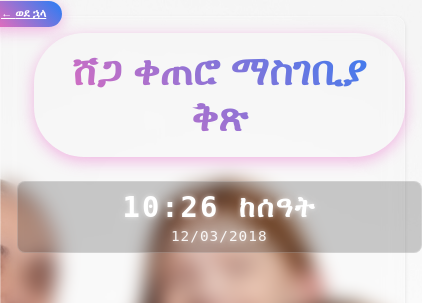
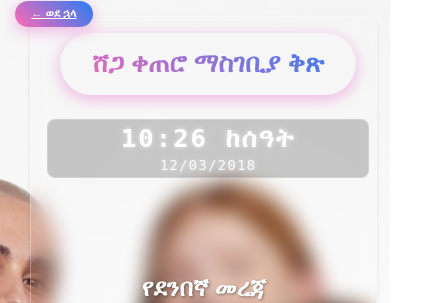
Before and after one commit to Ro-Bella/Shega-Skin-Studio, a React (Create React App) app in the folder frontend/: page /book in a window 390 px wide. Shown: the top 303 px of the page, 422 px wide, since content can reach past the window. Built offline with nearby package versions, Linux system fonts and the light colour scheme; no server answers.

Commit message:
size change

```diff
--- a/frontend/src/components/AppointmentForm.css
+++ b/frontend/src/components/AppointmentForm.css
@@ -55,7 +55,7 @@ body {
     -webkit-text-fill-color: transparent;
     background-clip: text;
     margin: 0; /* ነባሩን ማርጂን እናስወግዳለን */
-    font-size: 2.5rem; /* የፊደል መጠን ጨምረናል */
+    font-size: 1.6rem; /* የፊደል መጠን ጨምረናል */
 }
 
 /* ለካርዶቹ/ክፍሎቹ ስታይል */
@@ -151,7 +151,7 @@ body {
 
 /* Date and Time Display */
 .datetime-container {
-  padding: 0.5rem 1rem; /* የውስጥ ክፍተት ጨምረናል */
+  padding: 0.2rem 0.2rem; /* የውስጥ ክፍተት ጨምረናል */
   background-color: rgba(0, 0, 0, 0.2); /* ዳራውን ትንሽ ቀነስ አድርገናል */
   border-radius: 8px; /* ጠርዙን አስተካክለናል */
   text-shadow: 0 0 5px rgba(255, 255, 255, 0.6); /* የብርሃን ጥላ ጨምረናል */
@@ -159,12 +159,13 @@ body {
   flex-shrink: 0; /* እንዳይጨማደድ */
   text-align: right; /* ጽሑፉን ወደ ቀኝ አስተካክለናል */
   margin-top: -7rem; /* ከላይ ያለውን ክፍተት አስተካክለናል */
-  margin-right: -2.5rem; /* ከቀኝ ያለውን ክፍተት አስተካክለናል */
+  margin-right: -1.5rem; /* ከቀኝ ያለውን ክፍተት አስተካክለናል */
+  margin-left: -1.5rem; /* ከግራ ያለውን ክፍተት አስተካክለናል */
 }
 
 .time-display {
   font-family: 'monospace', 'Courier New', Courier; /* ዲጂታል ፊደል */
-  font-size: 1.8rem; /* የፊደል መጠን ጨምረናል */
+  font-size: 1.6rem; /* የፊደል መጠን ጨምረናል */
   font-weight: bold; /* ጎላ እንዲል */
   color: #fff;
   letter-spacing: 2px; /* በፊደሎቹ መካከል ክፍተት ጨምረናል */
@@ -225,7 +226,10 @@ body {
         margin-top: 0;
         margin-right: 0;
         text-align: center;
-        width: 100%;
+
+        width: fit-content; /* ይዘቱ ባለበት ልክ ብቻ እንዲሆን */
+        margin-left: auto; /* መሃል ላይ ለማድረግ */
+        margin-right: auto; /* መሃል ላይ ለማድረግ */
         margin-bottom: 1rem;
     }
 }
--- a/frontend/src/components/LandingPage.css
+++ b/frontend/src/components/LandingPage.css
@@ -225,18 +225,24 @@
 .landing-time-display {
   font-family: 'monospace', 'Courier New', Courier; /* ዲጂታል ፊደል */
   font-size: 1.5rem; /* የፊደል መጠን ቀይረናል */
+  font-size: 1.1rem; /* የፊደል መጠን ቀይረናል (አሳንሰናል) */
   font-weight: normal;
   color: #fff;
   letter-spacing: 2px; /* በፊደሎቹ መካከል ያለውን ክፍተት አስተካክለናል */
+  font-size: 1rem;
 }
 
 .landing-date-display {
   font-family: 'monospace', 'Courier New', Courier; /* ዲጂታል ፊደል */
   font-size: 0.8rem; /* የፊደል መጠን ቀይረናል */
+  font-size: 0.75rem; /* የፊደል መጠን ቀይረናል (አሳንሰናል) */
   font-weight: bold; /* ጎላ እንዲል */
   color: rgba(255, 255, 255, 0.9); /* ትንሽ ደመቅ እንዲል */
   margin-top: 0.3rem; /* ከላይ ያለውን ክፍተት አስተካክለናል */
   letter-spacing: 1px;
+  gap: 1.5rem;
+  text-align: center;
+  font-size: 0.7rem;
 }
 
 /* Date and Time Display */
--- a/frontend/src/components/LandingPage.js
+++ b/frontend/src/components/LandingPage.js
@@ -61,8 +61,16 @@ const LandingPage = () => {
             flex-wrap: wrap;
             padding: 10px 20px;
             position: relative;
+            align-items: center;
           }
           .header-right {
+            display: none;
+            display: flex;
+            width: 100%;
+            justify-content: center;
+            margin-top: 5px;
+          }
+          .header-right .language-switcher {
             display: none;
           }
           .menu-toggle {
```
